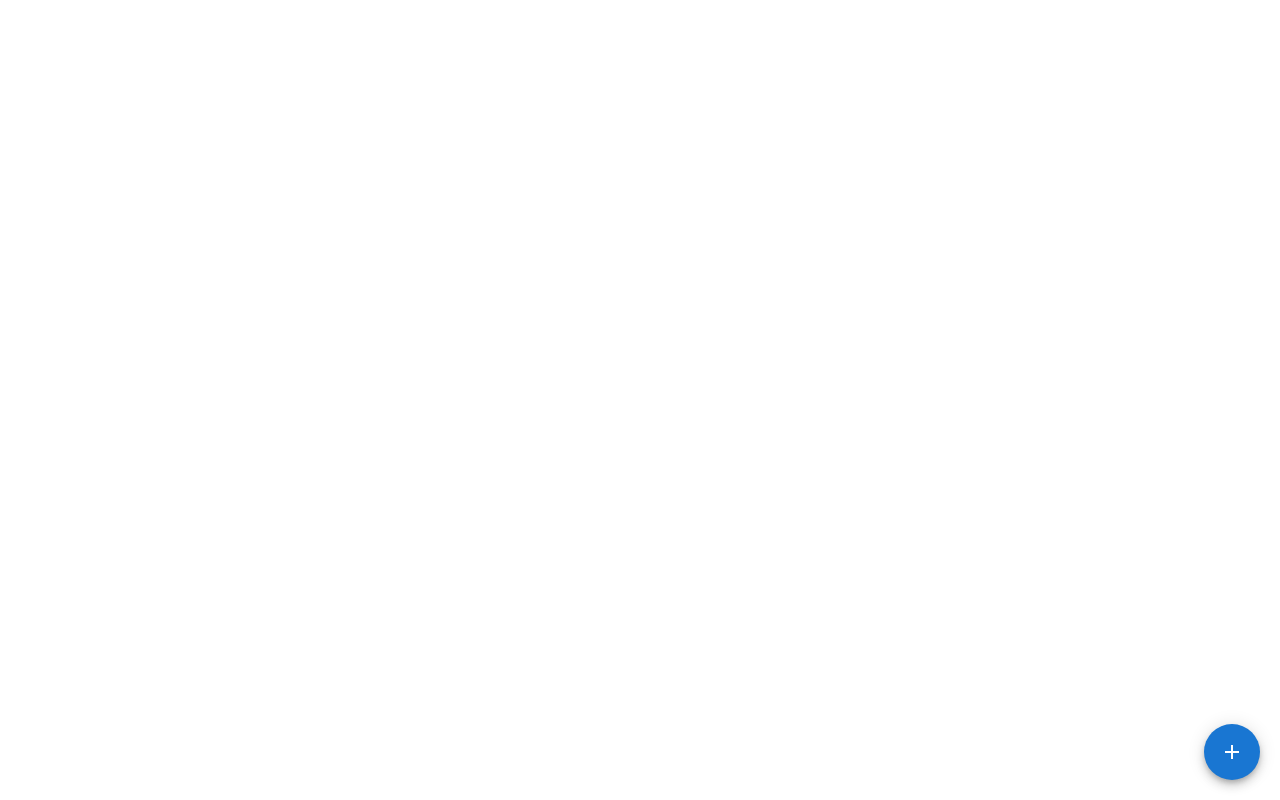
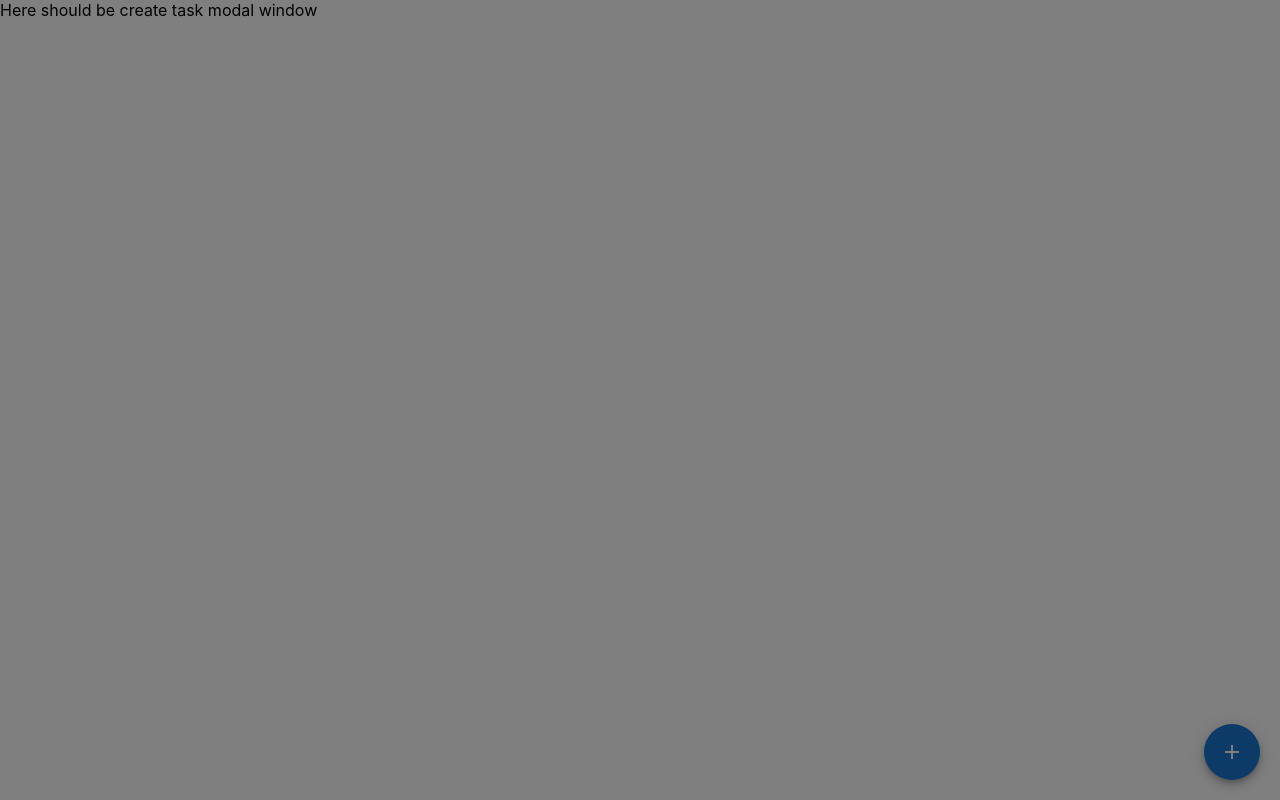
Before and after one commit to Bogomazz/dophamine, a React (Create React App) app in the folder dophamine-front/: page / in a window 1280 px wide. Both pictures are taken after a click on the button "add". Built offline with nearby package versions, Linux system fonts and the light colour scheme.

Commit message:
Add basic implementation of modal window

```diff
--- a/dophamine-front/package.json
+++ b/dophamine-front/package.json
@@ -17,6 +17,7 @@
     "@types/react-dom": "^18.3.1",
     "react": "^18.3.1",
     "react-dom": "^18.3.1",
+    "react-redux": "^9.1.2",
     "react-scripts": "5.0.1",
     "typescript": "^4.9.5",
     "web-vitals": "^2.1.4"
--- /dev/null
+++ b/dophamine-front/src/components/CreateTask.jsx
@@ -0,0 +1,9 @@
+import { Box } from "@mui/material";
+
+function CreateTask() {
+  return <Box>
+    Here should be create task modal window
+  </Box>
+}
+
+export default CreateTask
--- a/dophamine-front/src/components/MainPage.tsx
+++ b/dophamine-front/src/components/MainPage.tsx
@@ -1,17 +1,35 @@
 import { Add } from "@mui/icons-material";
-import { Box, Fab } from "@mui/material";
+import { Box, Fab, Modal } from "@mui/material";
 import TasksTable from "./TasksTable";
 import './MainPage.css'
+import { useDispatch, useSelector } from "react-redux";
+import { showModal, hideModal } from '../store/reducers/modalSlice';
+import CreateTask from "./CreateTask";
+import { RootState } from "../store/store";
 
 function MainPage() {
+
+  const dispatch = useDispatch();
+  const isModalOpen = useSelector((state: RootState) => state.modal.isModalOpen);
+
+
+
   return (
     <Box className="mainPageContainer">
       <TasksTable></TasksTable>
       <Box className="bottomRightButton">
-        <Fab color="primary" aria-label="add">
+        <Fab onClick={() => dispatch(showModal())} color="primary" aria-label="add">
           <Add />
         </Fab>
       </Box>
+      <Modal
+        open={isModalOpen}
+        onClose={() => dispatch(hideModal())}
+        aria-labelledby="parent-modal-title"
+        aria-describedby="parent-modal-description"
+      >
+        <CreateTask />
+      </Modal>
     </Box>
   )
 }
--- a/dophamine-front/src/components/TasksTable.tsx
+++ b/dophamine-front/src/components/TasksTable.tsx
@@ -1,5 +1,7 @@
+import { Box } from "@mui/material";
+
 function TasksTable() {
-  return <></>
+  return <Box></Box>
 }
 
 export default TasksTable;
--- a/dophamine-front/src/index.tsx
+++ b/dophamine-front/src/index.tsx
@@ -3,13 +3,18 @@ import ReactDOM from 'react-dom/client';
 import './index.css';
 import App from './App';
 import reportWebVitals from './reportWebVitals';
+import { Provider } from 'react-redux';
+import store from './store/store';
 
 const root = ReactDOM.createRoot(
   document.getElementById('root') as HTMLElement
 );
 root.render(
   <React.StrictMode>
-    <App />
+    <Provider store={store}>
+
+      <App />
+    </Provider>
   </React.StrictMode>
 );
 
--- /dev/null
+++ b/dophamine-front/src/store/reducers/modalSlice.ts
@@ -0,0 +1,26 @@
+import { createSlice } from '@reduxjs/toolkit';
+
+export interface ModalState {
+  isModalOpen: boolean;
+}
+
+const modalSlice = createSlice({
+  name: 'modal',
+  initialState: {
+    isModalOpen: false,
+  },
+  reducers: {
+    showModal: (state) => {
+      state.isModalOpen = true;
+    },
+    hideModal: (state) => {
+      state.isModalOpen = false;
+    },
+  },
+});
+
+// Export actions generated by createSlice
+export const { showModal, hideModal } = modalSlice.actions;
+
+// Export the reducer to be used in store configuration
+export default modalSlice.reducer;
--- /dev/null
+++ b/dophamine-front/src/store/store.ts
@@ -0,0 +1,12 @@
+import { configureStore } from '@reduxjs/toolkit';
+import modalReducer from './reducers/modalSlice';
+
+const store = configureStore({
+  reducer: {
+    modal: modalReducer
+  }
+});
+export default store;
+
+export type RootState = ReturnType<typeof store.getState>;
+export type AppDispatch = typeof store.dispatch;
```
Also changed, not shown: 1 other file (tests, documents, lock files or other folders).
